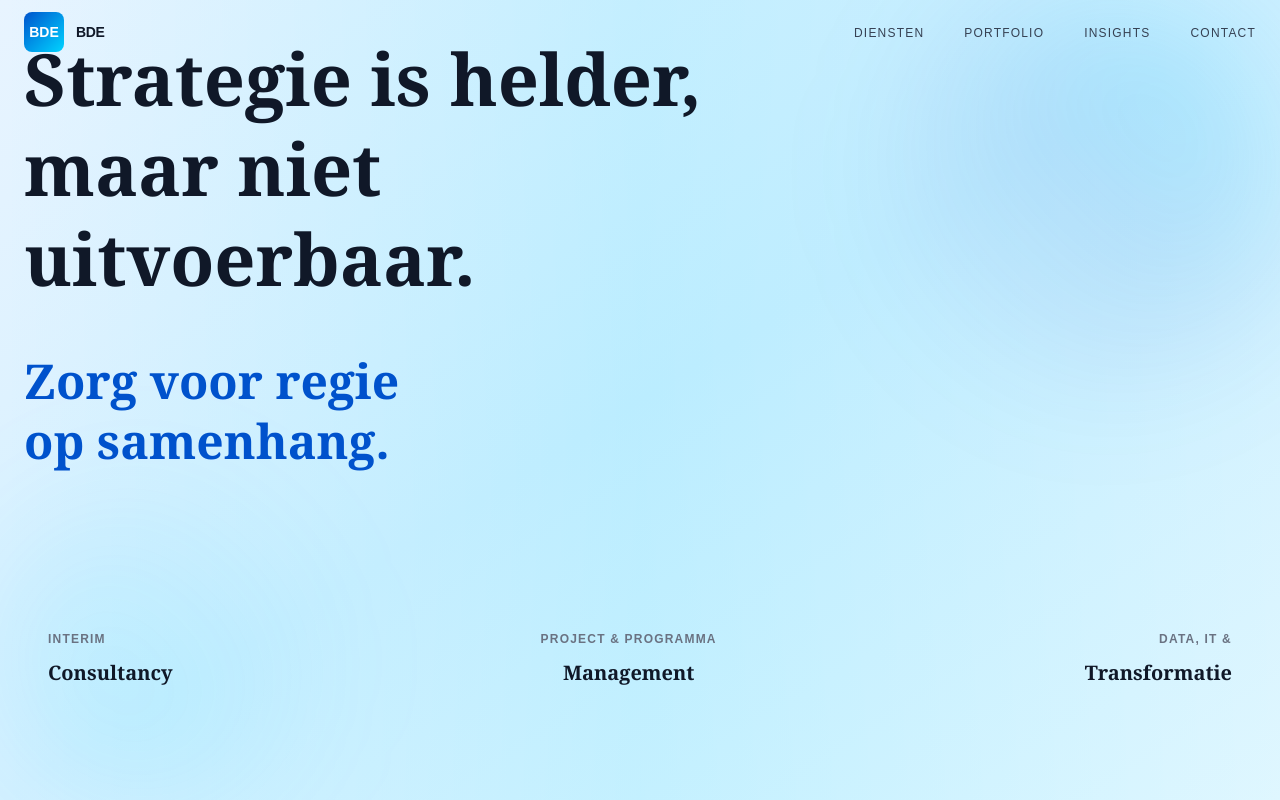
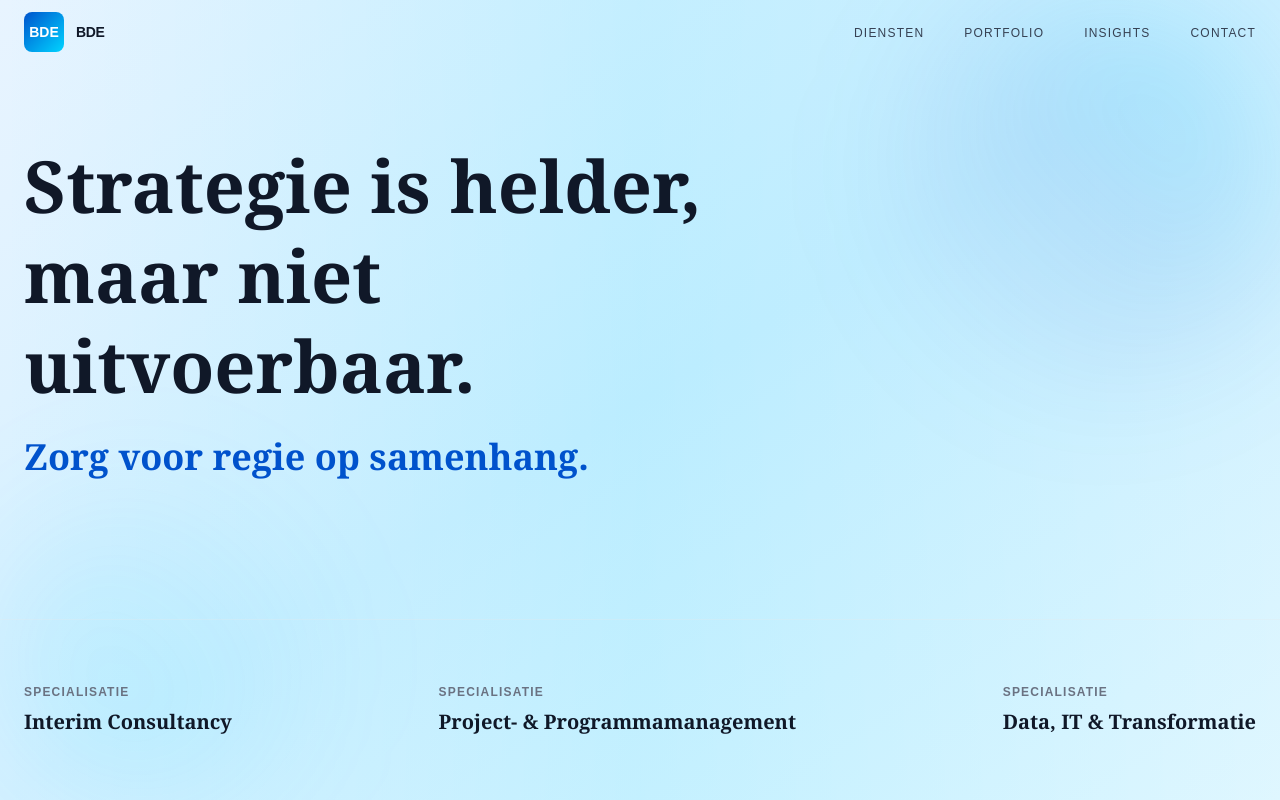
Before and after one commit to TinoiDam/bde-consulting.com, a Next.js app: page / in a window 1280 px wide. Shown: the top 800 px of the page. Built offline with nearby package versions, Linux system fonts and the light colour scheme.

Commit message:
Fix hero layout - text top, specialisaties bottom like BCG

```diff
--- a/app/page.tsx
+++ b/app/page.tsx
@@ -4,7 +4,7 @@ export default function Home() {
   return (
     <main className="bg-white">
       {/* Hero Section - BCG Style with Blue to Teal Gradient Effect */}
-      <section className="relative overflow-hidden min-h-screen flex items-center">
+      <section className="relative overflow-hidden min-h-screen flex flex-col">
         {/* Blue to teal gradient background - BCG effect */}
         <div className="absolute inset-0 bg-gradient-to-br from-[#e8f4ff] via-[#d4f0ff] to-[#e8f8ff]"></div>
 
@@ -15,49 +15,49 @@ export default function Home() {
         <div className="absolute top-0 right-0 w-96 h-96 bg-gradient-to-bl from-[#00D4FF]/25 via-[#0052CC]/10 to-transparent rounded-full blur-3xl animate-float-slow"></div>
         <div className="absolute bottom-0 left-0 w-80 h-80 bg-gradient-to-tr from-[#00D4FF]/15 to-transparent rounded-full blur-3xl animate-float-slow-reverse"></div>
 
-        <div className="relative z-10 w-full">
-          <div className="max-w-7xl mx-auto px-6 mb-20">
-            <h1 className="text-4xl sm:text-5xl md:text-6xl lg:text-7xl font-serif font-bold text-gray-900 mb-12 leading-tight max-w-3xl">
+        {/* Content - Top */}
+        <div className="relative z-10 flex-1 flex items-center">
+          <div className="max-w-7xl mx-auto px-6 w-full">
+            <h1 className="text-4xl sm:text-5xl md:text-6xl lg:text-7xl font-serif font-bold text-gray-900 mb-6 leading-tight max-w-3xl">
               Strategie is helder,<br />
               maar niet uitvoerbaar.
             </h1>
 
-            <h2 className="text-3xl sm:text-4xl md:text-5xl font-serif font-bold text-[#0052CC] leading-tight max-w-3xl">
-              Zorg voor regie<br />
-              op samenhang.
+            <h2 className="text-2xl sm:text-3xl md:text-4xl font-serif font-bold text-[#0052CC] leading-tight max-w-3xl">
+              Zorg voor regie op samenhang.
             </h2>
           </div>
+        </div>
 
-          {/* Specialisaties - BCG style horizontal spread */}
-          <div className="w-full py-16 md:py-20">
-            <div className="max-w-full px-6 md:px-12">
-              <div className="flex justify-between items-start flex-wrap gap-8 md:gap-4">
-                <div className="flex-shrink-0">
-                  <p className="text-xs font-semibold tracking-widest text-gray-500 uppercase mb-3">
-                    Interim
+        {/* Specialisaties - Bottom of Hero */}
+        <div className="relative z-10 w-full border-t border-gray-200/30 py-12 md:py-16">
+          <div className="max-w-7xl mx-auto px-6">
+            <div className="flex justify-between items-baseline flex-wrap gap-12">
+              <div>
+                <p className="text-xs font-semibold tracking-widest text-gray-500 uppercase mb-2">
+                  Specialisatie
                 </p>
                 <p className="text-lg md:text-xl font-serif font-bold text-gray-900">
-                    Consultancy
+                  Interim Consultancy
                 </p>
               </div>
 
-                <div className="flex-shrink-0 text-center">
-                  <p className="text-xs font-semibold tracking-widest text-gray-500 uppercase mb-3">
-                    Project &amp; Programma
+              <div>
+                <p className="text-xs font-semibold tracking-widest text-gray-500 uppercase mb-2">
+                  Specialisatie
                 </p>
                 <p className="text-lg md:text-xl font-serif font-bold text-gray-900">
-                    Management
+                  Project- &amp; Programmamanagement
                 </p>
               </div>
 
-                <div className="flex-shrink-0 text-right">
-                  <p className="text-xs font-semibold tracking-widest text-gray-500 uppercase mb-3">
-                    Data, IT &amp;
+              <div>
+                <p className="text-xs font-semibold tracking-widest text-gray-500 uppercase mb-2">
+                  Specialisatie
                 </p>
                 <p className="text-lg md:text-xl font-serif font-bold text-gray-900">
-                    Transformatie
+                  Data, IT &amp; Transformatie
                 </p>
-                </div>
               </div>
             </div>
           </div>
```
Lines whose indentation alone changed are shown as unchanged.
